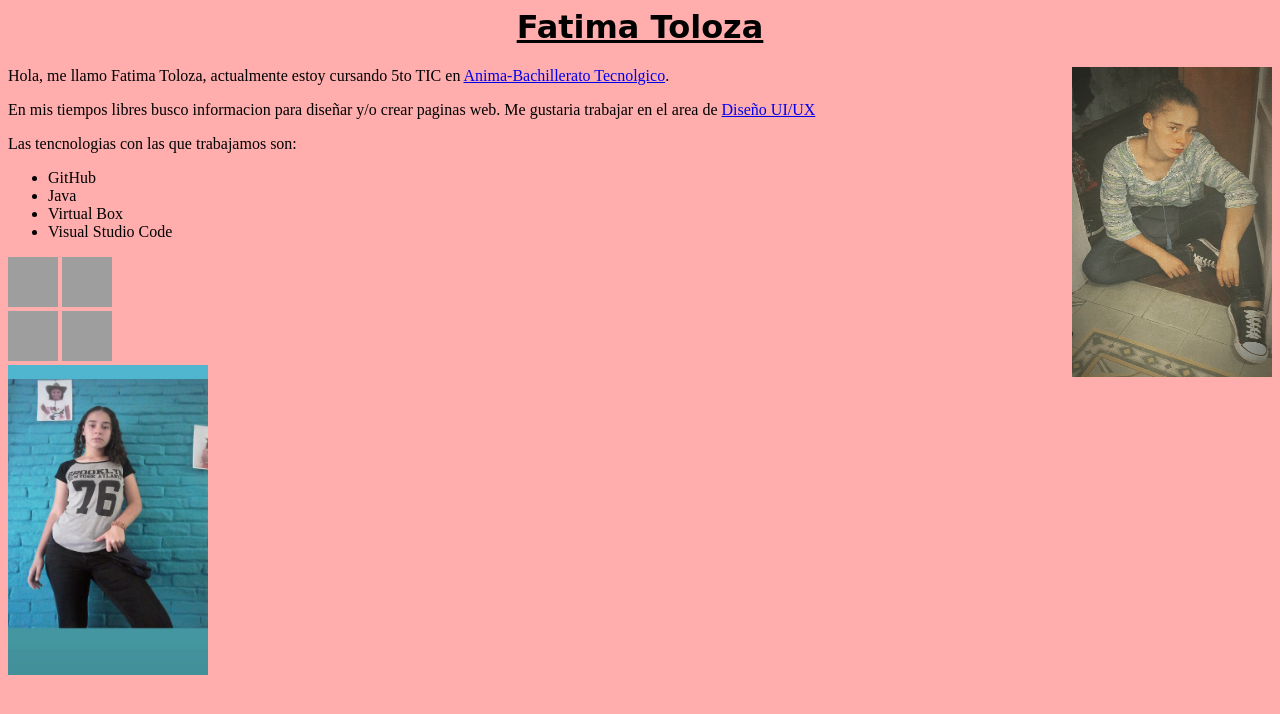
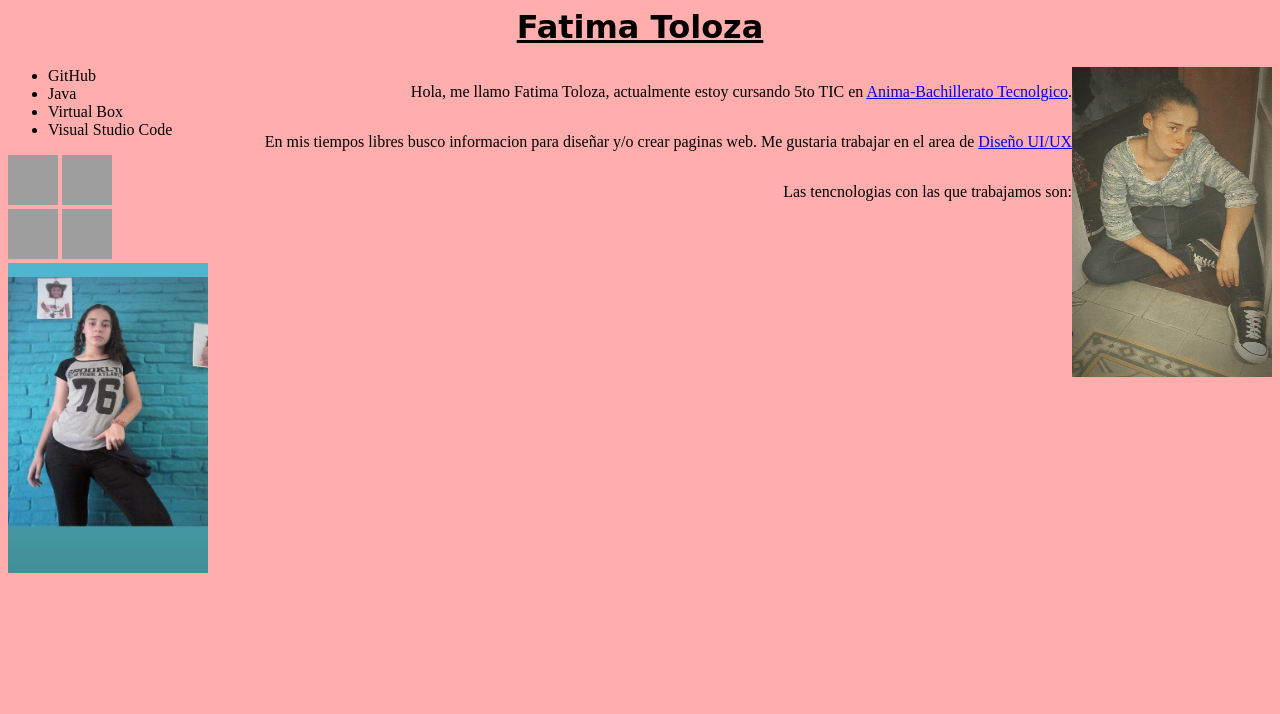
Before and after one commit to fatima16a/Dise_Web, a plain HTML site: page index.html in a window 1280 px wide. Drawn offline with Linux system fonts and the light colour scheme; grey boxes are pictures that could not be loaded.

Commit message:
Pagina de precentacion

```diff
--- a/sty.css
+++ b/sty.css
@@ -6,6 +6,7 @@ h1 {
   p {
     font-family: "Times New Roman";
     text-align:start;
+    float:inline-end;
   }
   ul{
     font-family: Star Wars;
```
